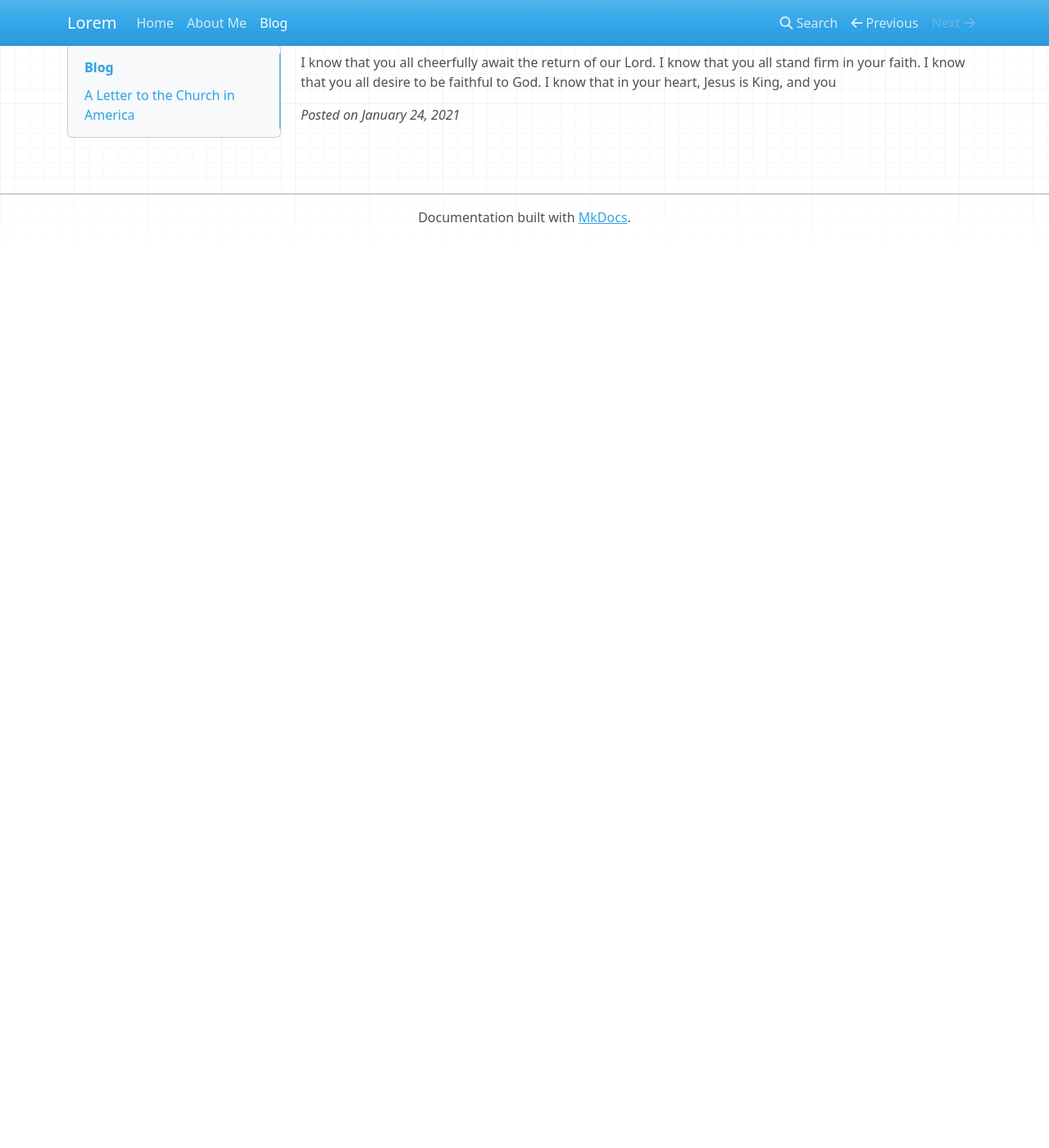
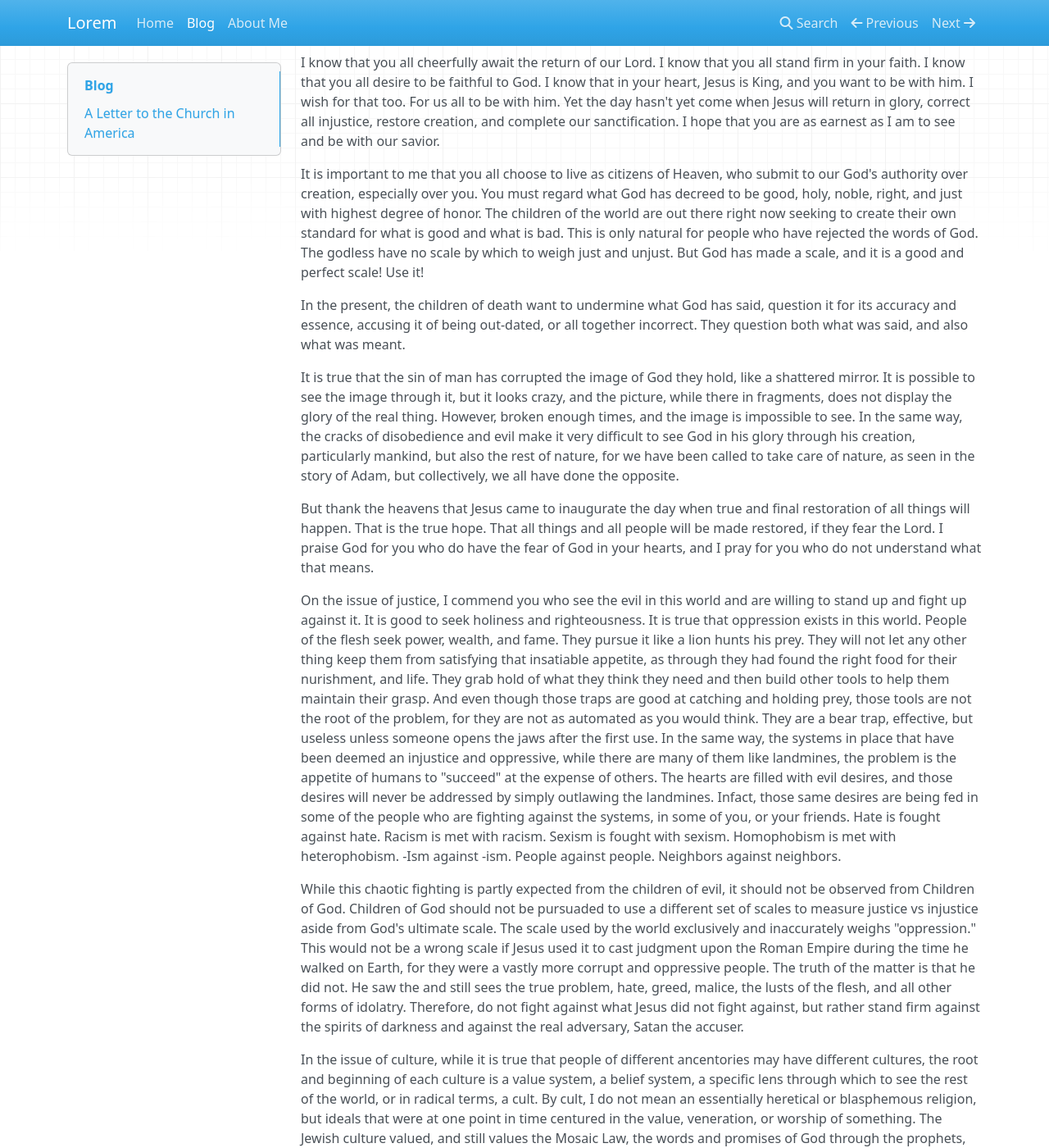
Before and after one commit to Fillupdawata/static-blog, an MkDocs documentation site: the page built from docs/blog.md, in a window 1280 px wide and 1400 px high, scrolled down 270 px. Shown: the whole window at 82% size. Built offline with MkDocs 1.6.1, drawn with Linux system fonts in a browser that asks for light colours; nearby versions of some CDN libraries; before the commit the page ends 900 px from its top, so only the background shows below that; some of the changed text lies outside the part shown.

Commit message:
Update Blog#1

```diff
--- a/docs/blog.md
+++ b/docs/blog.md
@@ -8,6 +8,28 @@
 
 I wish I could visit all of you, and enjoy your company, listen to all of you, pray for each of you. That would make be very happy, but I know that I cannot. However, since Jesus is Lord over all of us, and since he hears my prayers for you even when you cannot, I pray for you all.
 
-I know that you all cheerfully await the return of our Lord. I know that you all stand firm in your faith. I know that you all desire to be faithful to God. I know that in your heart, Jesus is King, and you
+I know that you all cheerfully await the return of our Lord. I know that you all stand firm in your faith. I know that you all desire to be faithful to God. I know that in your heart, Jesus is King, and you want to be with him. I wish for that too. For us all to be with him. Yet the day hasn't yet come when Jesus will return in glory, correct all injustice, restore creation, and complete our sanctification. I hope that you are as earnest as I am to see and be with our savior.
+
+It is important to me that you all choose to live as citizens of Heaven, who submit to our God's authority over creation, especially over you. You must regard what God has decreed to be good, holy, noble, right, and just with highest degree of honor. The children of the world are out there right now seeking to create their own standard for what is good and what is bad. This is only natural for people who have rejected the words of God. The godless have no scale by which to weigh just and unjust. But God has made a scale, and it is a good and perfect scale! Use it!
+
+In the present, the children of death want to undermine what God has said, question it for its accuracy and essence, accusing it of being out-dated, or all together incorrect. They question both what was said, and also what was meant.
+
+It is true that the sin of man has corrupted the image of God they hold, like a shattered mirror. It is possible to see the image through it, but it looks crazy, and the picture, while there in fragments, does not display the glory of the real thing. However, broken enough times, and the image is impossible to see. In the same way, the cracks of disobedience and evil make it very difficult to see God in his glory through his creation, particularly mankind, but also the rest of nature, for we have been called to take care of nature, as seen in the story of Adam, but collectively, we all have done the opposite.
+
+But thank the heavens that Jesus came to inaugurate the day when true and final restoration of all things will happen. That is the true hope. That all things and all people will be made restored, if they fear the Lord. I praise God for you who do have the fear of God in your hearts, and I pray for you who do not understand what that means.
+
+On the issue of justice, I commend you who see the evil in this world and are willing to stand up and fight up against it. It is good to seek holiness and righteousness. It is true that oppression exists in this world. People of the flesh seek power, wealth, and fame. They pursue it like a lion hunts his prey. They will not let any other thing keep them from satisfying that insatiable appetite, as through they had found the right food for their nurishment, and life. They grab hold of what they think they need and then build other tools to help them maintain their grasp. And even though those traps are good at catching and holding prey, those tools are not the root of the problem, for they are not as automated as you would think. They are a bear trap, effective, but useless unless someone opens the jaws after the first use. In the same way, the systems in place that have been deemed an injustice and oppressive, while there are many of them like landmines, the problem is the appetite of humans to "succeed" at the expense of others. The hearts are filled with evil desires, and those desires will never be addressed by simply outlawing the landmines. Infact, those same desires are being fed in some of the people who are fighting against the systems, in some of you, or your friends. Hate is fought against hate. Racism is met with racism. Sexism is fought with sexism. Homophobism is met with heterophobism. -Ism against -ism. People against people. Neighbors against neighbors.
+
+While this chaotic fighting is partly expected from the children of evil, it should not be observed from Children of God. Children of God should not be pursuaded to use a different set of scales to measure justice vs injustice aside from God's ultimate scale. The scale used by the world exclusively and inaccurately weighs "oppression." This would not be a wrong scale if Jesus used it to cast judgment upon the Roman Empire during the time he walked on Earth, for they were a vastly more corrupt and oppressive people. The truth of the matter is that he did not. He saw the and still sees the true problem, hate, greed, malice, the lusts of the flesh, and all other forms of idolatry. Therefore, do not fight against what Jesus did not fight against, but rather stand firm against the spirits of darkness and against the real adversary, Satan the accuser.
+
+In the issue of culture, while it is true that people of different ancentories may have different cultures, the root and beginning of each culture is a value system, a belief system, a specific lens through which to see the rest of the world, or in radical terms, a cult. By cult, I do not mean an essentially heretical or blasphemous religion, but ideals that were at one point in time centured in the value, veneration, or worship of something. The Jewish culture valued, and still values the Mosaic Law, the words and promises of God through the prophets, ancentry and lineage, the family, etc.
+
+Japanese culture, and many other cultures, valued the ancestors, families, and modesty. Many collectivistic cultures value families, ancestry, and history. Many cultures that have been categorized as animistic, i.e. worshiped the spirits whether they were ancestors, gods, or other types of spirits, have traditional dances or rituals. And up until the enlightenment, there quite probably were no cultures that denied the existence of the spiritual, which means that the heart of all cultures was the worship and honor of something, and a value system that fit the worship.
+
+Jesus did not come to open the doors of Heaven so as to destroy the roman culture, even though it was incompatible with the Truth.
+
+** {Finish section by rebuking the war of the cultures} **
 
 *Posted on January 24, 2021*
+
+---
--- a/mkdocs.yml
+++ b/mkdocs.yml
@@ -1,5 +1,5 @@
 site_name: Lorem
 nav:
     - Home: index.md
+    - Blog: blog.md
     - About Me: about.md
-    - Blog: blog.md
```
Also changed, not shown: docs/index.md (+1 -1 lines), site/404.html, site/about/index.html, site/index.html, site/search/search_index.json, 1 other file.
